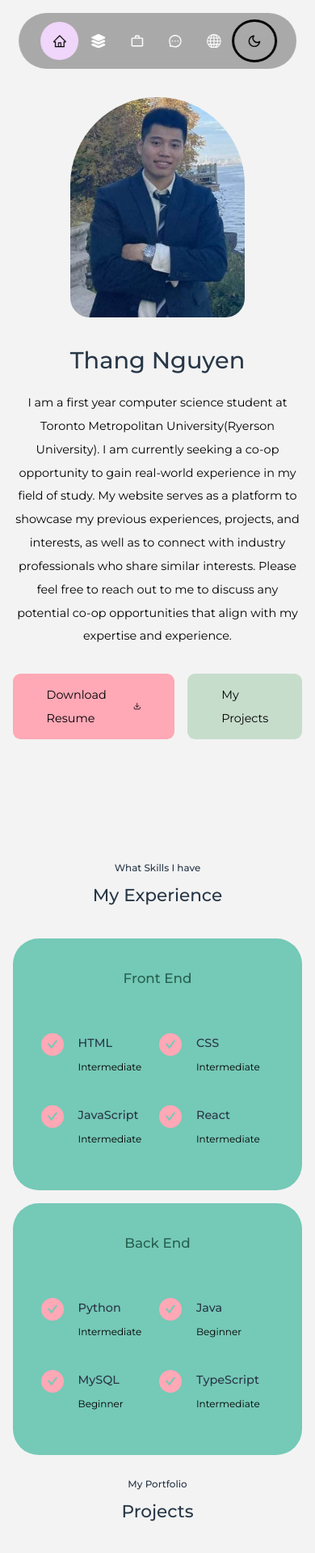
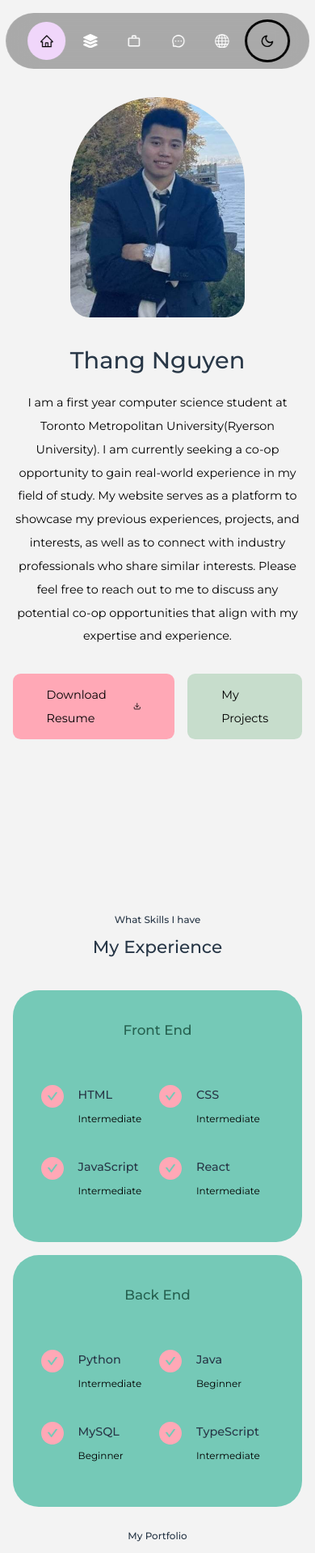
Before and after one commit to Thangnguyenvn98/Portfolio-Website, a React (Create React App) app: page / in a window 390 px wide. Shown: the top 1918 px of the page at 81% size. Built offline with nearby package versions, Linux system fonts and the light colour scheme.

Commit message:
Changing responsive design for small devices

```diff
--- a/src/components/experience/experience.css
+++ b/src/components/experience/experience.css
@@ -81,13 +81,13 @@
 
 @media screen and (max-width: 414px) {
     #experience{
-        margin-top:8rem;
+        margin-top:10rem;
     }
 }
 
 
 @media screen and (max-width: 393px){
     #experience{
-        margin-top:16rem;
+        margin-top:20rem;
     }
 }
--- a/src/components/floating-nav/floatingnav.css
+++ b/src/components/floating-nav/floatingnav.css
@@ -37,16 +37,20 @@ nav[role="sub"] a.active {
         z-index:10;
         visibility:visible;
 
+
     }
     .theme__icon {
         font-size:1.1rem;
         background: transparent;
+
+
     }
 
 }
 
 @media screen and (max-width:600px) {
     nav[role="sub"] {
-        gap:0.1rem;
+        gap:0.5rem;
+        left: 50%;
     }
 }
```
